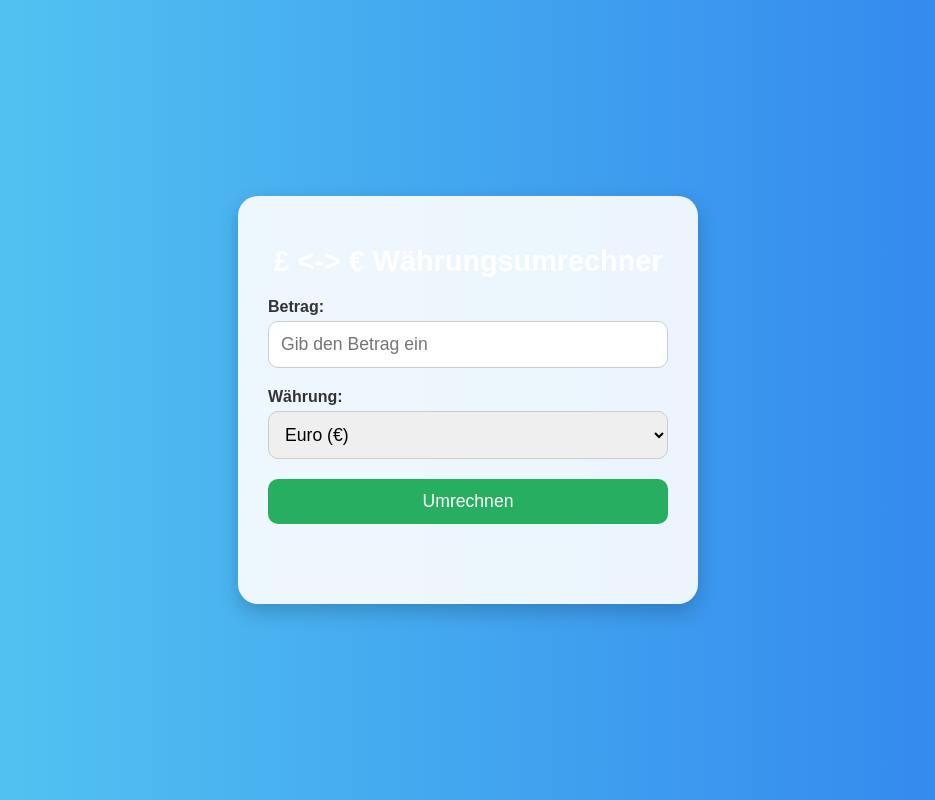
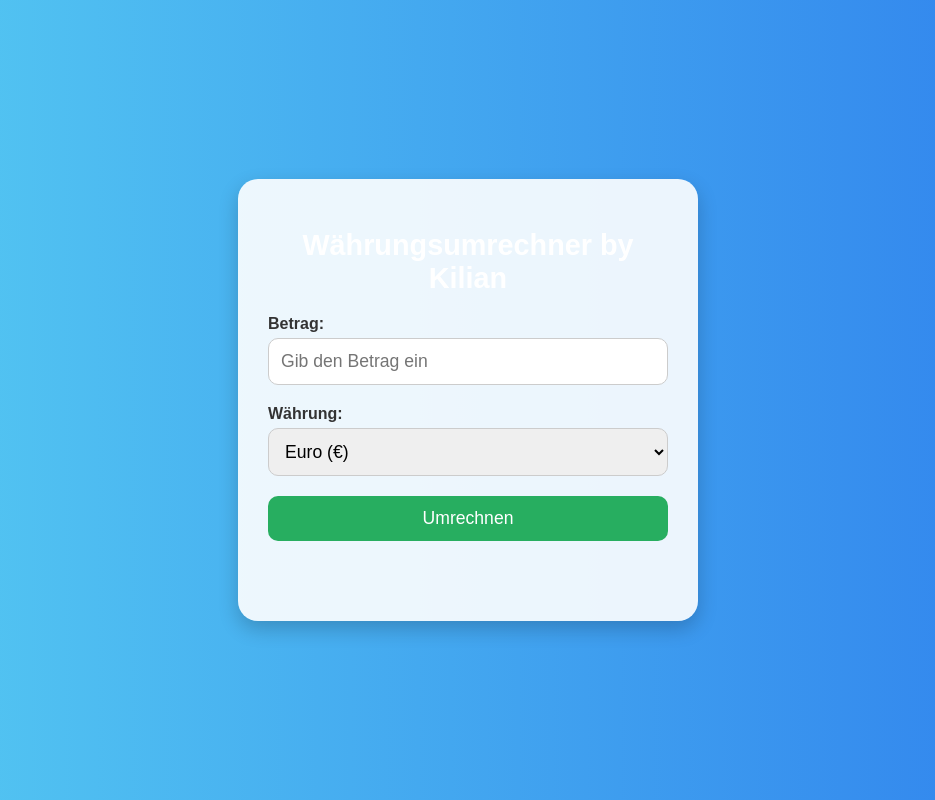
Before and after one commit to KilianKowalski/umrechner, a plain HTML site: page index.html in a window 1280 px wide. Shown: the whole page, without its empty margins (172-1107 px from the left). Drawn offline with Linux system fonts and the light colour scheme.

Commit message:
Update index.html

```diff
--- a/index.html
+++ b/index.html
@@ -8,7 +8,7 @@
 </head>
 <body>
     <div class="container">
-        <h1>£ <-> € Währungsumrechner</h1>
+        <h1>Währungsumrechner by Kilian</h1>
         <div class="converter">
             <div class="input-group">
                 <label for="amount">Betrag:</label>
```
